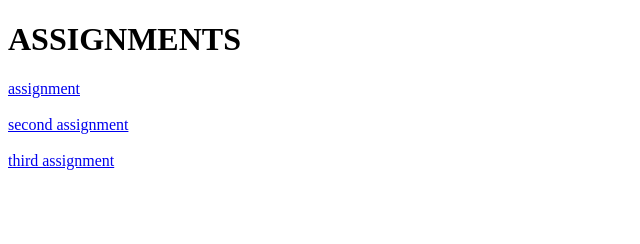
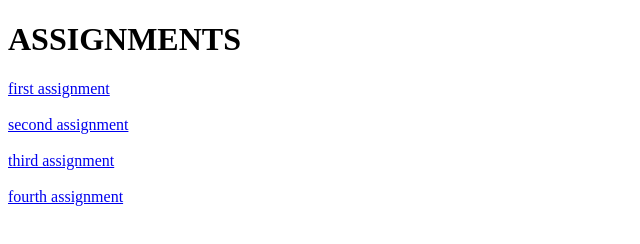
Before and after one commit to Deepikajadala/Deepikajadala, a plain HTML site: page index.htm in a window 1280 px wide. Shown: the whole page, without its empty margins (0-640 px from the left). Drawn offline with Linux system fonts and the light colour scheme.

Commit message:
Add files via upload

```diff
--- a/index.htm
+++ b/index.htm
@@ -5,8 +5,9 @@
     </head>
     <body>
         <h1>ASSIGNMENTS</h1>
-        <div><a href="newform.htm"> assignment</a></div><br>
+        <div><a href="newform.htm">first assignment</a></div><br>
         <div><a href="sep7loginbox.htm">second assignment</a></div><br>
-        <div><a href="kmitgallary.htm">third assignment</a></div><br>
+        <div><a href="kmitgallaryold.htm">third assignment</a></div><br>
+        <div><a href="kmitgallary.htm">fourth assignment</a></div>
     </body>
 </html>
```
